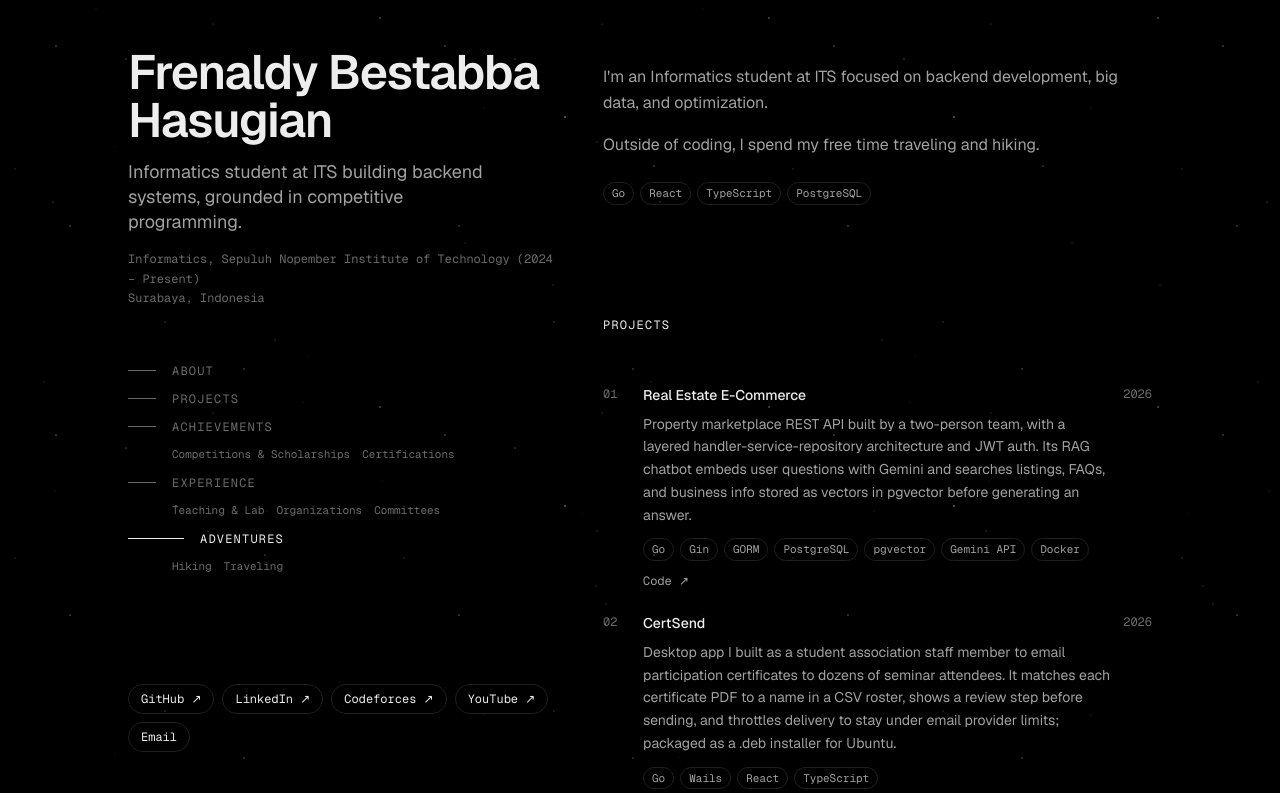
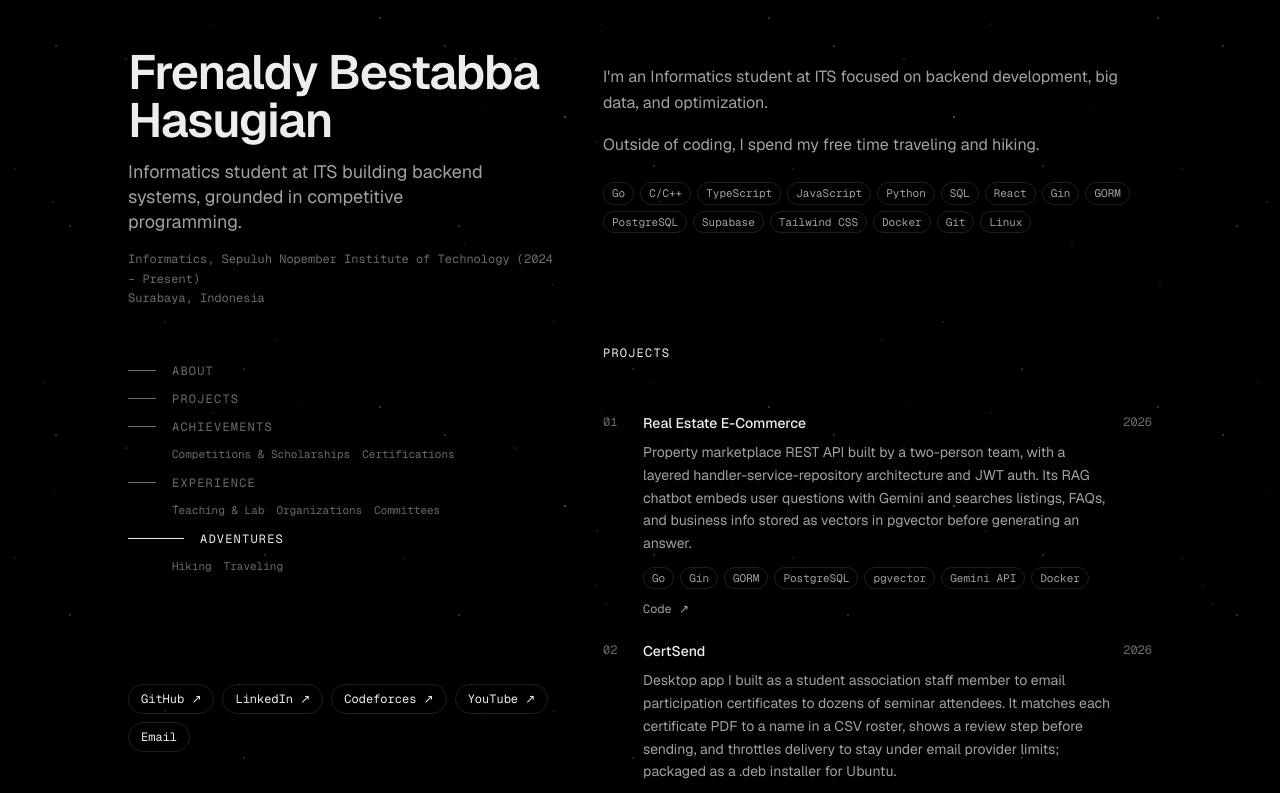
Before and after one commit to FrenaldyH/portoburu, a React (Vite) app: page / in a window 1280 px wide. Shown: the top 793 px of the page. Built offline with nearby package versions, Linux system fonts and the light colour scheme.

Commit message:
feat(data): list skills from the CV

```diff
--- a/src/data/profile.ts
+++ b/src/data/profile.ts
@@ -31,5 +31,21 @@ export const profile: Profile = {
     { label: 'Codeforces', url: 'https://codeforces.com/profile/FrenH' },
     { label: 'YouTube', url: 'https://www.youtube.com/@Frenaldyh' },
   ],
-  skills: ['Go', 'React', 'TypeScript', 'PostgreSQL'],
+  skills: [
+    'Go',
+    'C/C++',
+    'TypeScript',
+    'JavaScript',
+    'Python',
+    'SQL',
+    'React',
+    'Gin',
+    'GORM',
+    'PostgreSQL',
+    'Supabase',
+    'Tailwind CSS',
+    'Docker',
+    'Git',
+    'Linux',
+  ],
 }
```
